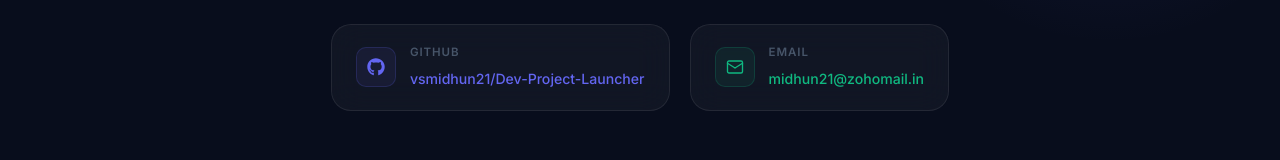
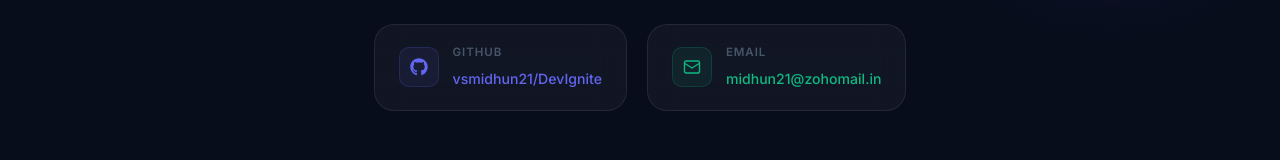
Before and after one commit to vsmidhun21/DevIgnite-Website, a React (Vite) app: page /contact in a window 1280 px wide. Shown: the part 356-516 px from the top of the page. Built offline with nearby package versions, Linux system fonts and the light colour scheme; no server answers.

Commit message:
github url changes

```diff
--- a/src/components/Download.jsx
+++ b/src/components/Download.jsx
@@ -37,7 +37,7 @@ export default function DownloadSection() {
             <div className="download-ctas">
               <a
                 id="download-exe-btn"
-                href="https://github.com/vsmidhun21/Dev-Project-Launcher/releases/download/v0.1.0/DevIgniteSetup-v0.1.2.exe"
+                href="https://github.com/vsmidhun21/DevIgnite/releases/download/v0.1.0/DevIgniteSetup-v0.1.2.exe"
                 target="_blank"
                 rel="noopener noreferrer"
                 className="btn-download"
@@ -47,7 +47,7 @@ export default function DownloadSection() {
               </a>
               <a
                 id="download-github-btn"
-                href="https://github.com/vsmidhun21/Dev-Project-Launcher/releases"
+                href="https://github.com/vsmidhun21/DevIgnite/releases"
                 target="_blank"
                 rel="noopener noreferrer"
                 className="btn-secondary"
--- a/src/components/Features.jsx
+++ b/src/components/Features.jsx
@@ -109,7 +109,7 @@ export default function Features() {
               DevIgnite is actively developed. Star the repo to follow updates and suggest features.
             </p>
             <a
-              href="https://github.com/vsmidhun21/Dev-Project-Launcher"
+              href="https://github.com/vsmidhun21/DevIgnite"
               target="_blank"
               rel="noopener noreferrer"
               className="btn-secondary"
--- a/src/components/Footer.jsx
+++ b/src/components/Footer.jsx
@@ -51,16 +51,16 @@ const socialLinks = [
 
 const links = {
   product: [
-    { label: 'Features',     href: '/#features' },
+    { label: 'Features', href: '/#features' },
     { label: 'How It Works', href: '/#how-it-works' },
-    { label: 'Download',     href: '/#download' },
-    { label: 'FAQ',          href: '/#faq' },
+    { label: 'Download', href: '/#download' },
+    { label: 'FAQ', href: '/#faq' },
   ],
   resources: [
-    { label: 'GitHub Repo',     href: 'https://github.com/vsmidhun21/Dev-Project-Launcher', external: true },
-    { label: 'Releases',        href: 'https://github.com/vsmidhun21/Dev-Project-Launcher/releases', external: true },
-    { label: 'Report an Issue', href: 'https://github.com/vsmidhun21/Dev-Project-Launcher/issues', external: true },
-    { label: 'Contact Us',      href: '/contact' },
+    { label: 'GitHub Repo', href: 'https://github.com/vsmidhun21/DevIgnite', external: true },
+    { label: 'Releases', href: 'https://github.com/vsmidhun21/DevIgnite/releases', external: true },
+    { label: 'Report an Issue', href: 'https://github.com/vsmidhun21/DevIgnite/issues', external: true },
+    { label: 'Contact Us', href: '/contact' },
   ],
 }
 
--- a/src/components/Hero.jsx
+++ b/src/components/Hero.jsx
@@ -143,7 +143,7 @@ export default function Hero() {
             <motion.div className="hero__ctas" variants={item}>
               <a
                 id="hero-download-btn"
-                href="https://github.com/vsmidhun21/Dev-Project-Launcher/releases/download/v0.1.0/DevIgniteSetup-v0.1.2.exe"
+                href="https://github.com/vsmidhun21/DevIgnite/releases/download/v0.1.0/DevIgniteSetup-v0.1.2.exe"
                 target="_blank"
                 rel="noopener noreferrer"
                 className="btn-primary"
@@ -153,7 +153,7 @@ export default function Hero() {
               </a>
               <a
                 id="hero-github-btn"
-                href="https://github.com/vsmidhun21/Dev-Project-Launcher"
+                href="https://github.com/vsmidhun21/DevIgnite"
                 target="_blank"
                 rel="noopener noreferrer"
                 className="btn-secondary"
--- a/src/components/Navbar.jsx
+++ b/src/components/Navbar.jsx
@@ -110,7 +110,7 @@ export default function Navbar() {
             </button>
 
             <a
-              href="https://github.com/vsmidhun21/Dev-Project-Launcher"
+              href="https://github.com/vsmidhun21/DevIgnite"
               target="_blank"
               rel="noopener noreferrer"
               className="navbar__icon-btn"
--- a/src/components/Support.jsx
+++ b/src/components/Support.jsx
@@ -8,7 +8,7 @@ const supports = [
     icon: FaGithub,
     title: 'GitHub Issues',
     desc: 'Found a bug or have a feature request? Open an issue on GitHub and the maintainer will get back to you.',
-    link: 'https://github.com/vsmidhun21/Dev-Project-Launcher/issues',
+    link: 'https://github.com/vsmidhun21/DevIgnite/issues',
     label: 'Open an Issue →',
     color: '#6366f1',
     bg: 'rgba(99,102,241,0.08)',
@@ -32,7 +32,7 @@ const supports = [
     icon: BookOpen,
     title: 'Documentation',
     desc: 'Full documentation with setup guides, usage tips and configuration options is coming soon alongside v1 release.',
-    link: 'https://github.com/vsmidhun21/Dev-Project-Launcher#readme',
+    link: 'https://github.com/vsmidhun21/DevIgnite#readme',
     label: 'Read the README →',
     color: '#22d3ee',
     bg: 'rgba(34,211,238,0.08)',
@@ -44,7 +44,7 @@ const supports = [
   //   icon: MessageCircle,
   //   title: 'Community & Help',
   //   desc: 'Have a general question or want to discuss ideas? Start a GitHub Discussion and connect with other DevIgnite users.',
-  //   link: 'https://github.com/vsmidhun21/Dev-Project-Launcher/discussions',
+  //   link: 'https://github.com/vsmidhun21/DevIgnite/discussions',
   //   label: 'Join Discussion →',
   //   color: '#a855f7',
   //   bg: 'rgba(168,85,247,0.08)',
--- a/src/pages/Contact.jsx
+++ b/src/pages/Contact.jsx
@@ -13,8 +13,8 @@ const contactMeta = [
   {
     icon: FaGithub,
     title: 'GitHub',
-    value: 'vsmidhun21/Dev-Project-Launcher',
-    href: 'https://github.com/vsmidhun21/Dev-Project-Launcher',
+    value: 'vsmidhun21/DevIgnite',
+    href: 'https://github.com/vsmidhun21/DevIgnite',
     color: '#6366f1',
     isReactIcon: true,
   },
@@ -22,7 +22,7 @@ const contactMeta = [
   //   icon: MessageSquare,
   //   title: 'Discussions',
   //   value: 'GitHub Discussions',
-  //   href: 'https://github.com/vsmidhun21/Dev-Project-Launcher/discussions',
+  //   href: 'https://github.com/vsmidhun21/DevIgnite/discussions',
   //   color: '#22d3ee',
   //   isReactIcon: false,
   // },
```
